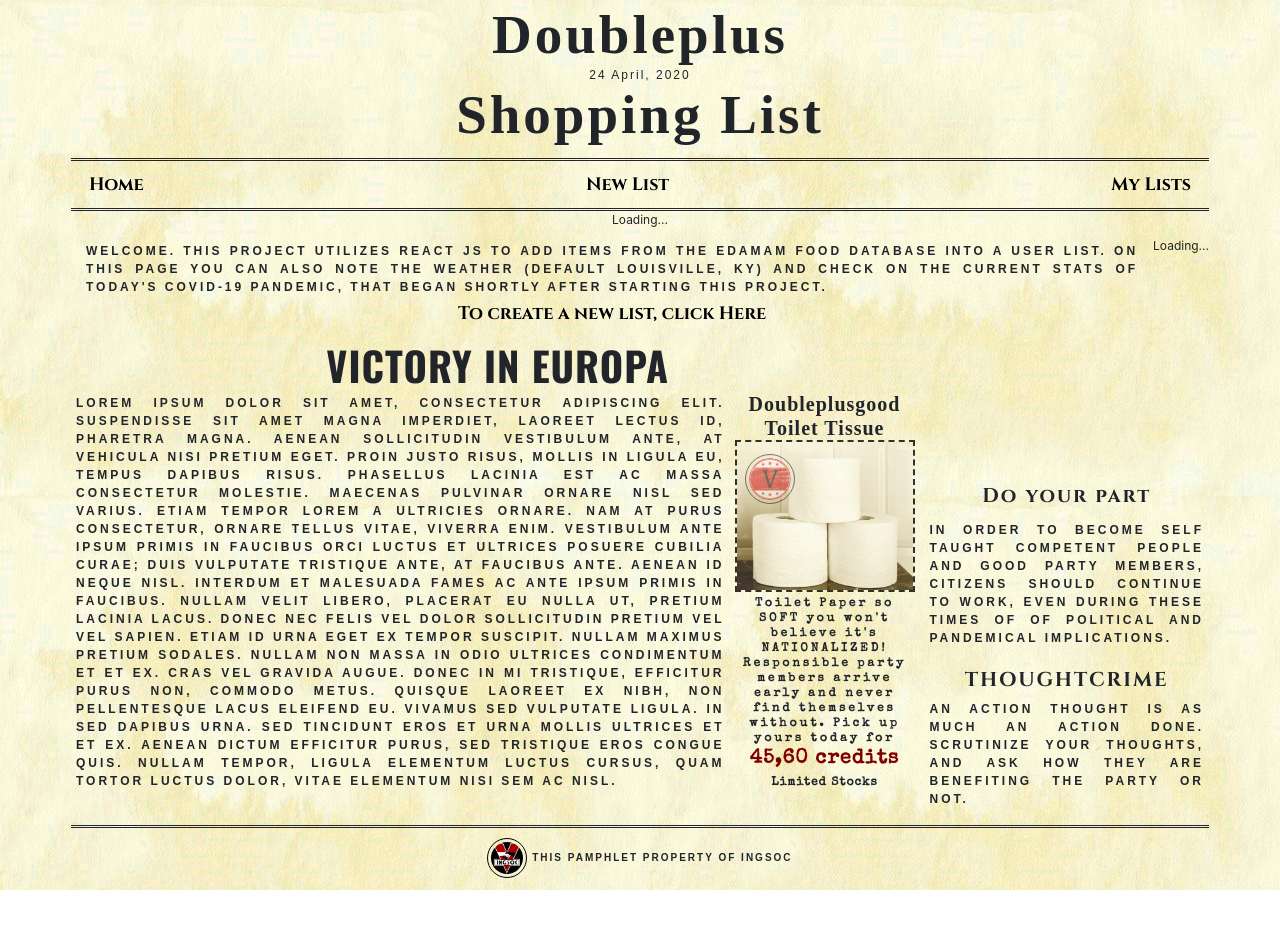
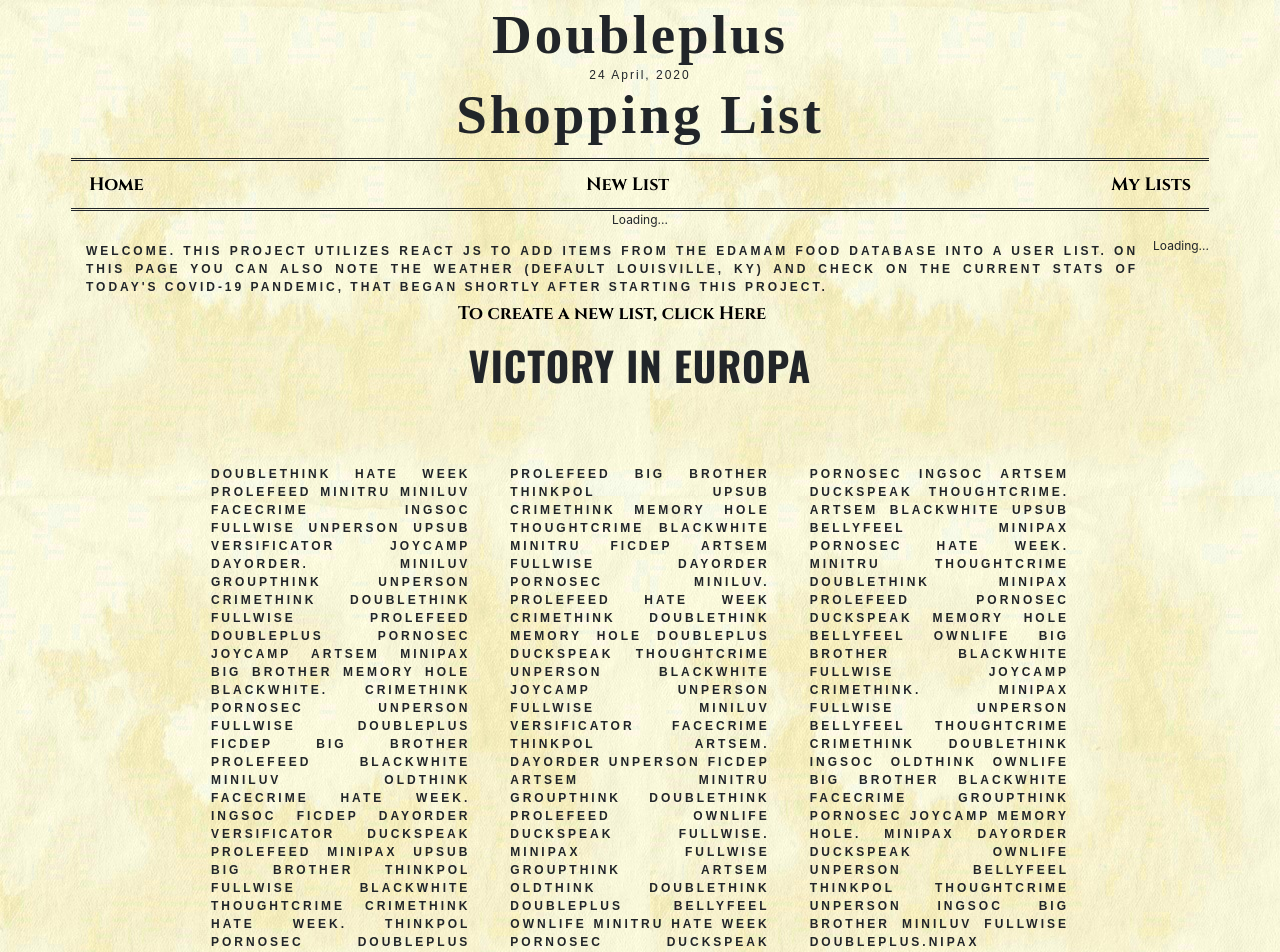
Before and after one commit to kblandy/grocery-app-CL, a React (Create React App) app: page /home in a window 1280 px wide. Shown: the top 952 px of the page. Before the commit the page ends 890 px from the top, so only its background shows below. Built offline with nearby package versions, Linux system fonts and the light colour scheme; no server answers; a web font is replaced by a local one.

Commit message:
commit before refactor to fix add-item bug, mostly CSS updates in this commit

```diff
--- a/src/App.css
+++ b/src/App.css
@@ -348,6 +348,11 @@ ul {
 
 /* ID STYLES */
 
+/* only visible on large screens */
+#big-article-flex-wide {
+  display: none;
+}
+
 #covid-subtitle {
   display: none;
 }
@@ -407,6 +412,20 @@ ul {
     margin: auto;
   }
 
+  #big-article-flex-wide {
+    display: flex;
+    flex-direction: row;
+    flex-wrap: wrap;
+    justify-content: flex-start;
+    height: 800px;
+
+  }
+
+  /* hides in large screen */
+  #big-article-p-mobile {
+    display: none;
+  }
+
   .container-covid-stats {
     display: flex;
     flex-direction: row;
@@ -421,13 +440,15 @@ ul {
 
   }
 
+
+  .form-container {
+    width: 400px;
+  }
+
   .news-container-flex {
     display: flex;
     flex-direction: row;
-
-
     align-content: flex-start;
-
   }
 
   #covid-stats {
--- a/src/Components/Grocerylist/SearchList.js
+++ b/src/Components/Grocerylist/SearchList.js
@@ -84,14 +84,14 @@ class SearchList extends Component {
                     {/* loops through api requested item and displays its name and image */}
                         {searchItems.map((searchItem, index) =>
 
-                        <div>
-                            <div key={index}>
+                        <div key={index}>
+                            <div>
                                 <h4>{searchItem.itemName}</h4>
                                 <img src={searchItem.itemImage} alt="" />
                             </div>
 
                             <div className="flex-div-column">
-                                <div>
+                                <div key={index}>
                                     <button onClick={() => {this.handleClick(searchItem.itemName, searchItem.itemImage)}} className="add-button">Add item!</button>
                                 </div>
                                 <div>
--- a/src/Components/Homepage/Home.js
+++ b/src/Components/Homepage/Home.js
@@ -30,7 +30,7 @@ class Home extends Component {
 
                         <BigArticle />
 
-                        <SmallArticle />
+
 
 
                     </div>
--- a/src/Components/Homepage/NewspaperArticles/BigArticle.js
+++ b/src/Components/Homepage/NewspaperArticles/BigArticle.js
@@ -1,23 +1,52 @@
 import React, { Component } from 'react';
-
-import SmallAd from './SmallAd';
+import SmallArticle from './SmallArticle';
 
 class BigArticle extends Component {
     render() {
         return (
             <div id="big-article">
-                <h3 className="news-article-header">Victory in Europa</h3>
+                <div className="flex-container">
+                    {/* news div */}
+                    <div>
+                        <h3 className="news-article-header">Victory in Europa</h3>
 
-                    <SmallAd
-                        title="Doubleplusgood Toilet Tissue" />
+                            {/* This div is hidden on large screens */}
+                            <p id="big-article-p-mobile">Lorem ipsum dolor sit amet, consectetur adipiscing elit. Suspendisse sit amet magna imperdiet, laoreet lectus id, pharetra magna. Aenean sollicitudin vestibulum ante, at vehicula nisi pretium eget. Proin justo risus, mollis in ligula eu, tempus dapibus risus. Phasellus lacinia est ac massa consectetur molestie. Maecenas pulvinar ornare nisl sed varius. Etiam tempor lorem a ultricies ornare. Nam at purus consectetur, ornare tellus vitae, viverra enim. Vestibulum ante ipsum primis in faucibus orci luctus et ultrices posuere cubilia curae; Duis vulputate tristique ante, at faucibus ante. Aenean id neque nisl.
+                            Interdum et malesuada fames ac ante ipsum primis in faucibus. Nullam velit libero, placerat eu nulla ut, pretium lacinia lacus. Donec nec felis vel dolor sollicitudin pretium vel vel sapien. Etiam id urna eget ex tempor suscipit. Nullam maximus pretium sodales. Nullam non massa in odio ultrices condimentum et et ex. Cras vel gravida augue. Donec in mi tristique, efficitur purus non, commodo metus. Quisque laoreet ex nibh, non pellentesque lacus eleifend eu. Vivamus sed vulputate ligula. In sed dapibus urna. Sed tincidunt eros et urna mollis ultrices et et ex. Aenean dictum efficitur purus, sed tristique eros congue quis. Nullam tempor, ligula elementum luctus cursus, quam tortor luctus dolor, vitae elementum nisi sem ac nisl.</p>
 
-                    <div className="">
+                            {/* This div is hidden on small screens */}
+                            <div className="container" id="big-article-flex-wide">
 
+                            <div className="row">
+                                    <div class="col-lg">
+
+                                    <p>Doublethink Hate week prolefeed minitru miniluv facecrime ingsoc fullwise unperson upsub versificator joycamp dayorder. Miniluv groupthink unperson crimethink doublethink fullwise prolefeed doubleplus pornosec joycamp artsem minipax Big Brother memory hole blackwhite. Crimethink pornosec unperson fullwise doubleplus ficdep Big Brother prolefeed blackwhite miniluv oldthink facecrime Hate week. Ingsoc ficdep dayorder versificator duckspeak prolefeed minipax upsub Big Brother thinkpol fullwise blackwhite thoughtcrime crimethink Hate week. Thinkpol pornosec doubleplus fullwise crimethink artsem minipax facecrime ownlife minitru doublethink unperson. </p>
+
+                                    </div>
+                                    <div class="col-lg">
+                                        <p>
+                                        Prolefeed Big Brother thinkpol upsub crimethink memory hole thoughtcrime blackwhite minitru ficdep artsem fullwise dayorder pornosec miniluv. Prolefeed Hate week crimethink doublethink memory hole doubleplus duckspeak thoughtcrime unperson blackwhite joycamp unperson fullwise miniluv versificator facecrime thinkpol artsem. Dayorder unperson ficdep artsem minitru groupthink doublethink prolefeed ownlife duckspeak fullwise. Minipax fullwise groupthink artsem oldthink doublethink doubleplus bellyfeel ownlife minitru Hate week pornosec  duckspeak upsub crimethink memory hole ficdep. Unperson artsem  Big Brother crimethink groupthink dayorder minitru blackwhite pornosec duckspeak joycamp facecrime Hate week oldthink.
+                                        </p>
+                                    </div>
+                                    <div class="col-lg">
+                                        <p>
+                                        Pornosec ingsoc artsem duckspeak thoughtcrime. Artsem blackwhite upsub bellyfeel minipax pornosec Hate week. Minitru thoughtcrime doublethink minipax prolefeed pornosec duckspeak memory hole bellyfeel ownlife Big Brother blackwhite  fullwise joycamp crimethink. Minipax fullwise unperson bellyfeel thoughtcrime crimethink doublethink ingsoc oldthink ownlife Big Brother blackwhite facecrime groupthink pornosec joycamp memory hole. Minipax dayorder duckspeak ownlife unperson bellyfeel thinkpol thoughtcrime unperson  ingsoc Big Brother miniluv fullwise doubleplus.nipax pornosec Hate week. Minitru thoughtcrime doublethink minipax prolefeed pornosec
+                                        </p>
+                                    </div>
+                                </div>
+
+
+
+                                </div>
+                            </div>
                     </div>
+                    {/* /News div */}
+                    <div>
+                        <SmallArticle />
+                    </div>
+                </div>
 
-                    <p>Lorem ipsum dolor sit amet, consectetur adipiscing elit. Suspendisse sit amet magna imperdiet, laoreet lectus id, pharetra magna. Aenean sollicitudin vestibulum ante, at vehicula nisi pretium eget. Proin justo risus, mollis in ligula eu, tempus dapibus risus. Phasellus lacinia est ac massa consectetur molestie. Maecenas pulvinar ornare nisl sed varius. Etiam tempor lorem a ultricies ornare. Nam at purus consectetur, ornare tellus vitae, viverra enim. Vestibulum ante ipsum primis in faucibus orci luctus et ultrices posuere cubilia curae; Duis vulputate tristique ante, at faucibus ante. Aenean id neque nisl.
-                    Interdum et malesuada fames ac ante ipsum primis in faucibus. Nullam velit libero, placerat eu nulla ut, pretium lacinia lacus. Donec nec felis vel dolor sollicitudin pretium vel vel sapien. Etiam id urna eget ex tempor suscipit. Nullam maximus pretium sodales. Nullam non massa in odio ultrices condimentum et et ex. Cras vel gravida augue. Donec in mi tristique, efficitur purus non, commodo metus. Quisque laoreet ex nibh, non pellentesque lacus eleifend eu. Vivamus sed vulputate ligula. In sed dapibus urna. Sed tincidunt eros et urna mollis ultrices et et ex. Aenean dictum efficitur purus, sed tristique eros congue quis. Nullam tempor, ligula elementum luctus cursus, quam tortor luctus dolor, vitae elementum nisi sem ac nisl.</p>
-            </div>
+
         );
     }
 };
--- a/src/Components/Homepage/NewspaperArticles/CovidStats.js
+++ b/src/Components/Homepage/NewspaperArticles/CovidStats.js
@@ -11,7 +11,7 @@ class CovidStats extends Component {
     };
 
     componentDidMount() {
-        let request = axios.get('https://thevirustracker.com/free-api?global=stats');
+        let request = axios.get('https://cors-anywhere.herokuapp.com/https://thevirustracker.com/free-api?global=stats');
 
         request.then(response => {
             const data = response.data;
--- a/src/Components/Homepage/NewspaperArticles/SmallArticle.js
+++ b/src/Components/Homepage/NewspaperArticles/SmallArticle.js
@@ -1,9 +1,15 @@
 import React, { Component } from 'react';
+import SmallAd from './SmallAd';
 
 class SmallArticle extends Component {
     render() {
         return (
+
             <div className="row" id="article-newspeak">
+                <SmallAd
+                    title="Doubleplusgood Toilet Tissue"
+                />
+
                 <h4 className="mx-auto pt-3">Do your part</h4>
                 <p>
                     In order to become self taught competent people and good party members, citizens should continue to work, even during these times of of political and pandemical implications.
```
